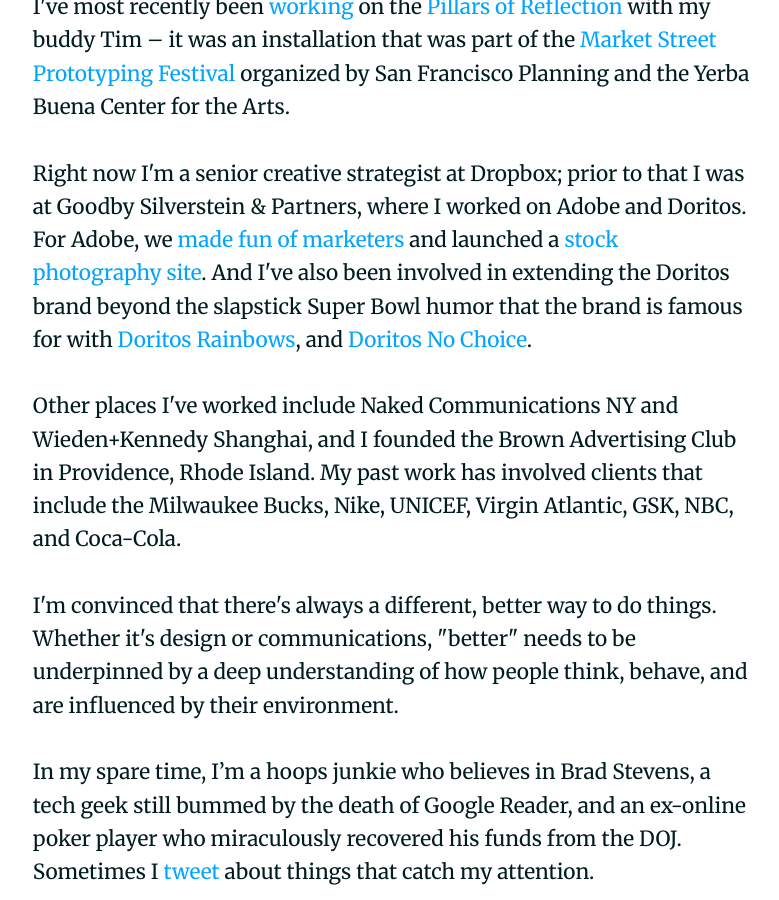
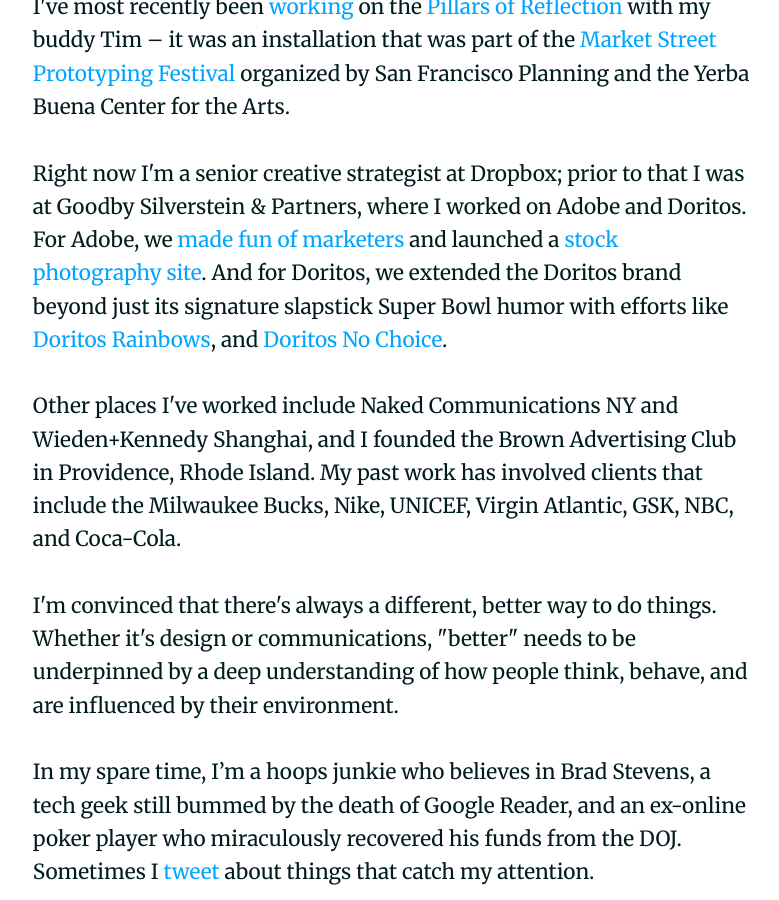
Before and after one commit to hbharding/etienne, a Jekyll site: the page built from index.html, in a window 1280 px wide and 900 px high, scrolled down 1175 px. Shown: the whole window, without its empty margins (248-1027 px from the left). Built offline with Jekyll 4.4.1, drawn with Linux system fonts in a browser that asks for light colours; nearby versions of some CDN libraries; Markdown is read by kramdown in place of the engine named in the settings.

Commit message:
Update index.html

```diff
--- a/index.html
+++ b/index.html
@@ -7,7 +7,7 @@
 
 <p>I've most recently been <a href="https://youtu.be/0G-pe01RCTk" target="_blank">working</a> on the <a href="http://marketstreetprototyping.org/2016-festival/projects/pillars-of-reflection/" target="_blank">Pillars of Reflection</a> with my buddy Tim – it was an installation that was part of the <a href="http://marketstreetprototyping.org/" target="_blank">Market Street Prototyping Festival</a> organized by San Francisco Planning and the Yerba Buena Center for the Arts.
 
-<p>Right now I'm a senior creative strategist at Dropbox; prior to that I was at Goodby Silverstein & Partners, where I worked on Adobe and Doritos.  For Adobe, we <a href="https://www.youtube.com/watch?v=D6qtXK5PS38" target="_blank"> made<a href="https://www.youtube.com/watch?v=6yzbqbfh_hM" target="_blank"> fun</a> <a href="https://www.youtube.com/watch?v=_KOuliSqSJo&t=1s" target="_blank"> of</a> <a href="https://www.youtube.com/watch?v=6RH-Y0RuHb4" target="_blank">marketers</a> and launched a <a href="https://www.youtube.com/watch?v=zCPom-4xkpw&t=1s" target="_blank">stock photography site</a>.  And I've also been involved in extending the Doritos brand beyond the slapstick Super Bowl humor that the brand is famous for with <a href="https://www.time.com/4038837/doritos-rainbow-chips-pride-lgbt/" target="_blank">Doritos Rainbows</a>, and <a href="https://www.facebook.com/DoritosUSA/videos/10154860232226165/" target="_blank">Doritos No Choice</a>. </p>
+<p>Right now I'm a senior creative strategist at Dropbox; prior to that I was at Goodby Silverstein & Partners, where I worked on Adobe and Doritos.  For Adobe, we <a href="https://www.youtube.com/watch?v=D6qtXK5PS38" target="_blank"> made<a href="https://www.youtube.com/watch?v=6yzbqbfh_hM" target="_blank"> fun</a> <a href="https://www.youtube.com/watch?v=_KOuliSqSJo&t=1s" target="_blank"> of</a> <a href="https://www.youtube.com/watch?v=6RH-Y0RuHb4" target="_blank">marketers</a> and launched a <a href="https://www.youtube.com/watch?v=zCPom-4xkpw&t=1s" target="_blank">stock photography site</a>.  And for Doritos, we extended the Doritos brand beyond just its signature slapstick Super Bowl humor with efforts like <a href="https://www.time.com/4038837/doritos-rainbow-chips-pride-lgbt/" target="_blank">Doritos Rainbows</a>, and <a href="https://www.facebook.com/DoritosUSA/videos/10154860232226165/" target="_blank">Doritos No Choice</a>. </p>
 
 <p>Other places I've worked include Naked Communications NY and Wieden+Kennedy Shanghai, and I founded the Brown Advertising Club in Providence, Rhode Island.  My past work has involved clients that include the Milwaukee Bucks, Nike, UNICEF, Virgin Atlantic, GSK, NBC, and Coca-Cola.</p>
 
```
